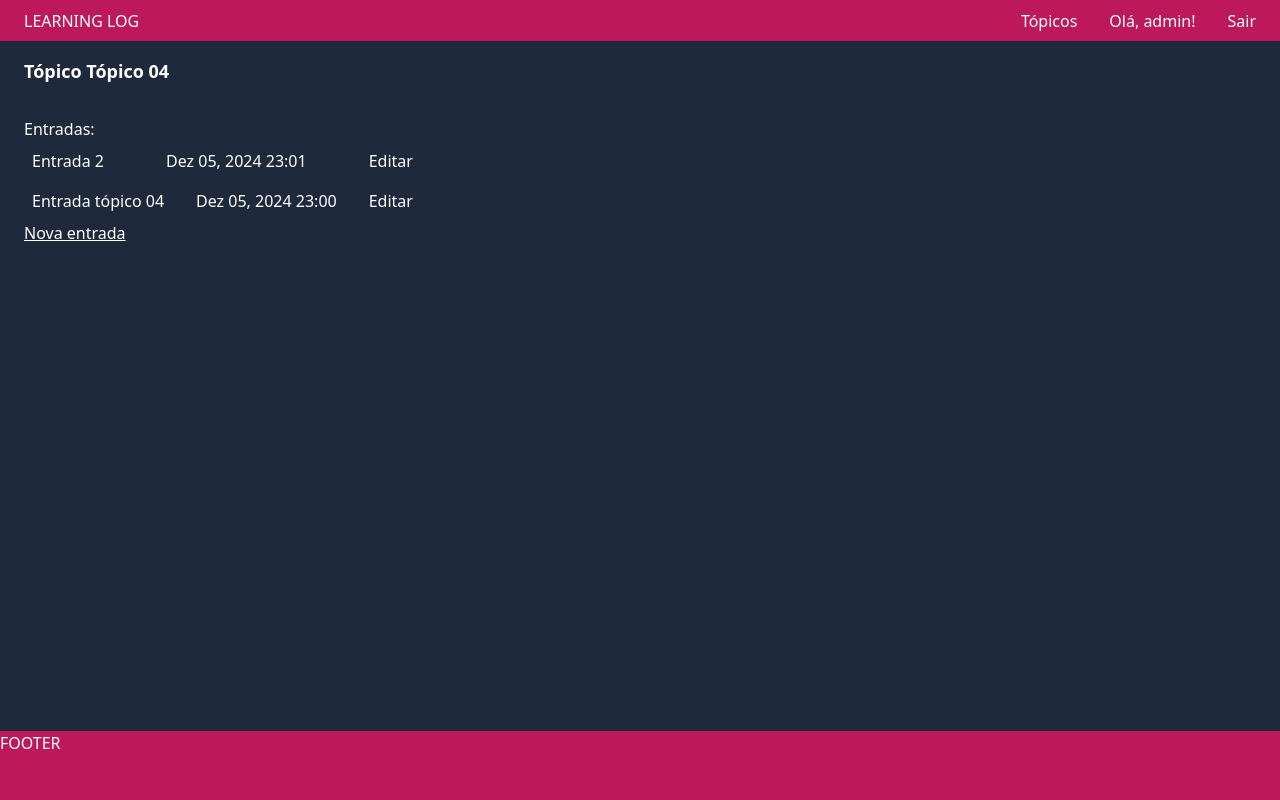
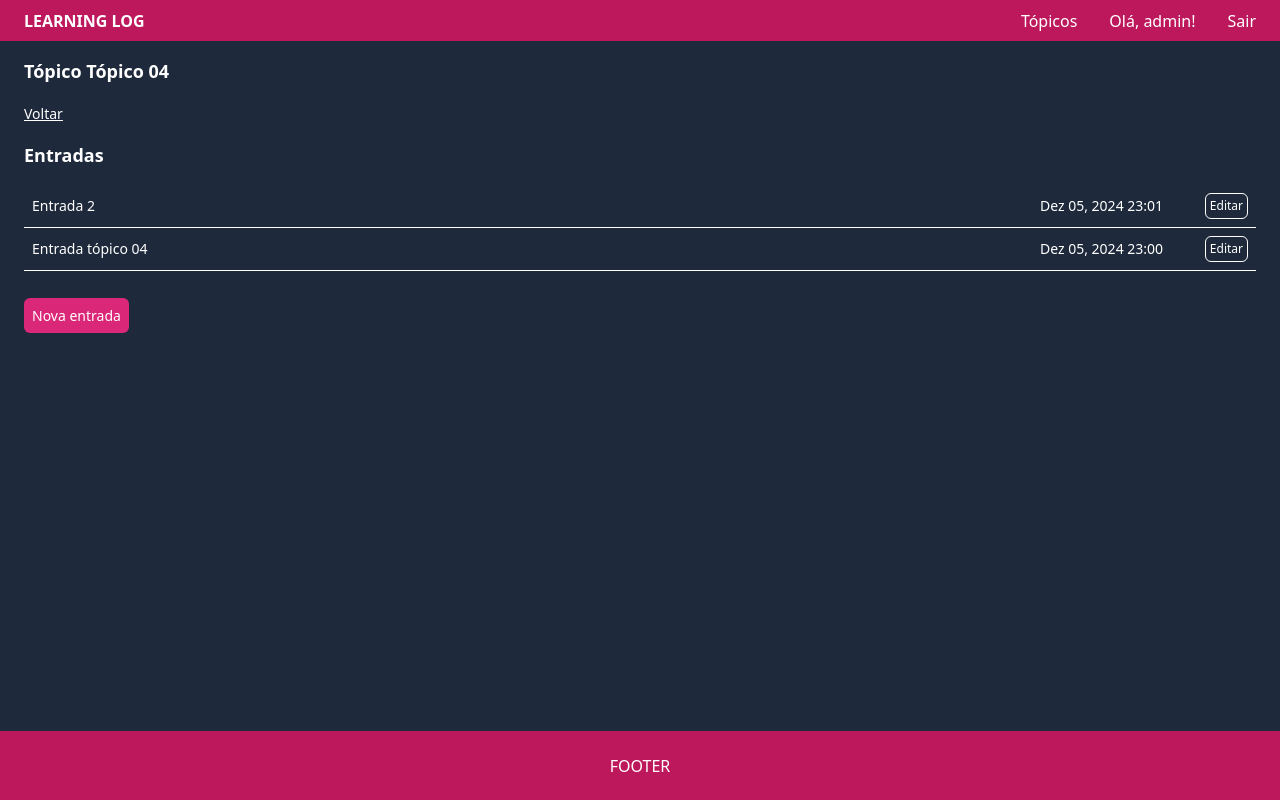
Before and after one commit to felipeleite11/curso-django-jeff-lobato, a Django app: page /topic/5/ in a window 1280 px wide. Run offline with Django 5.2, Linux system fonts and the light colour scheme; a user stored in the database is signed in; data comes from the database, SQL or seed files in the repository; both versions use the stored data as it was after the commit; some libraries are stand-ins or nearby versions.

Commit message:
Padronizando estilização.

```diff
--- a/learning_log/settings.py
+++ b/learning_log/settings.py
@@ -38,7 +38,7 @@ INSTALLED_APPS = [
     'django.contrib.messages',
     'django.contrib.staticfiles',
 	'learning_logs',
-	'users'
+	'users',
 ]
 
 MIDDLEWARE = [
--- a/learning_logs/templates/learning_logs/base.html
+++ b/learning_logs/templates/learning_logs/base.html
@@ -3,34 +3,47 @@
 <head>
 	<meta charset="UTF-8">
 	<meta name="viewport" content="width=device-width, initial-scale=1.0">
-		<title>Página inicial</title>
+	<title>Learning Log</title>
+
 	<script src="https://cdn.tailwindcss.com"></script>
+
 	<style>
 		input[type=text],
 		input[type=password],
 		textarea {
 			color: #242424 !important;
+			border-radius: 4px !important;
+			outline: 0 !important;
+			padding: 6px !important;
+			font-size: 0.85rem !important;
+		}
+
+		button {
+			font-size: 0.85rem !important;
 		}
 	</style>
 </head>
+
 <body class="bg-slate-800 text-white flex flex-col justify-between">
 	<div class="flex flex-col h-screen justify-between">
 		<header class="bg-pink-700 text-white w-full h-12 flex items-center justify-between px-6">
-				<a href="{% url 'index' %}">
+			<a href="{% url 'index' %}" class="font-bold">
 				<h1>LEARNING LOG</h1>
 			</a>
 
 			<div class="flex gap-8">
 				{% if user.is_authenticated %}
-						<a href="{% url 'topics' %}">Tópicos</a>
+					<a href="{% url 'topics' %}" class="hover:opacity-80">Tópicos</a>
 
 					Olá, {{user.username}}!
 
-						<a href="{% url 'logout' %}">Sair</a>
+					<a href="{% url 'logout' %}" class="hover:opacity-80">Sair</a>
+
 				{% else %}
-						<a href="{% url 'register' %}">Registrar</a>
 
-						<a href="{% url 'login' %}">Entrar</a>
+					<a href="{% url 'register' %}" class="hover:opacity-80">Registrar</a>
+
+					<a href="{% url 'login' %}" class="hover:opacity-80">Entrar</a>
 				{% endif %}
 			</div>
 		</header>
@@ -39,9 +52,10 @@
 			{% block content %}{% endblock content %}
 		</main>
 
-			<footer class="bg-pink-700 text-white w-full h-20">
+		<footer class="bg-pink-700 text-white w-full h-20 flex items-center justify-center">
 			<h2>FOOTER</h2>
 		</footer>
 	</div>
 </body>
+
 </html>
--- a/learning_logs/templates/learning_logs/new_entry.html
+++ b/learning_logs/templates/learning_logs/new_entry.html
@@ -1,15 +1,15 @@
 {% extends "learning_logs/base.html" %}
 
 {% block content %}
-	<a href="{% url 'topic' topic.id %}">Voltar</a>
+	<a href="{% url 'topic' topic.id %}" class="hover:opacity-80 text-sm underline">Voltar</a>
 
 	<h2 class="text-lg font-semibold my-8">Cadastrar entrada</h2>
 
-	<form action="{% url 'new_entry' topic.id %}" method="post">
+	<form action="{% url 'new_entry' topic.id %}" method="post" class="flex flex-col w-fit">
 		{% csrf_token %}
 
 		{{ form.as_p }}
 
-		<button type="submit">Adicionar</button>
+		<button type="submit" class="bg-pink-600 p-2 rounded-md hover:opacity-80">Adicionar</button>
 	</form>
 {% endblock content %}
--- a/learning_logs/templates/learning_logs/new_topic.html
+++ b/learning_logs/templates/learning_logs/new_topic.html
@@ -3,11 +3,11 @@
 {% block content %}
 	<h2 class="text-lg font-semibold mb-8">Cadastrar tópico</h2>
 
-	<form action="{% url 'new_topic' %}" method="post">
+	<form action="{% url 'new_topic' %}" method="post" class="flex flex-col w-fit gap-4">
 		{% csrf_token %}
 
 		{{ form.as_p }}
 
-		<button type="submit">Adicionar</button>
+		<button type="submit" class="bg-pink-600 p-2 rounded-md hover:opacity-80">Adicionar</button>
 	</form>
 {% endblock content %}
--- a/learning_logs/templates/learning_logs/topic.html
+++ b/learning_logs/templates/learning_logs/topic.html
@@ -1,26 +1,31 @@
 {% extends "learning_logs/base.html" %}
 
 {% block content %}
-	<h2 class="text-lg font-semibold mb-8">Tópico {{topic}}</h2>
+	<h2 class="text-lg font-semibold mb-4">Tópico {{topic}}</h2>
 
-	<h3>Entradas:</h3>
+	<a href="{% url 'topics' %}" class="hover:opacity-80 text-sm underline">Voltar</a>
 
-	<ul class="w-fit">
+	<h3 class="my-4 font-bold text-lg">Entradas</h3>
+
+	<ul class="w-full mb-8">
 		{% for entry in entries %}
-			<li class="p-2 flex justify-between gap-8">
+			<li class="p-2 grid grid-cols-[1fr_8rem_3rem] justify-between items-center gap-8 border-b border-b-white text-sm">
 				<span>{{entry.text | linebreaks}}</span>
 				<span>{{entry.date_added | date:'M d, Y H:i'}}</span>
 
-				<a href="{% url 'edit_entry' entry.id %}" class="hover:opacity-80">
+				<a
+					href="{% url 'edit_entry' entry.id %}"
+					class="hover:opacity-80 border border-white p-1 rounded-md text-xs w-fit justify-self-end"
+				>
 					Editar
 				</a>
 			</li>
 		{% empty%}
-			<li>Não há entradas.</li>
+			<li class="italic ml-8 text-sm">Não há entradas.</li>
 		{% endfor %}
 	</ul>
 
-	<a href="{% url 'new_entry' topic.id %}" class="underline">
+	<a href="{% url 'new_entry' topic.id %}" class="bg-pink-600 p-2 rounded-md hover:opacity-80 text-sm">
 		Nova entrada
 	</a>
 {% endblock content %}
--- a/users/templates/users/login.html
+++ b/users/templates/users/login.html
@@ -2,14 +2,14 @@
 
 {% block content %}
 
-	<form action="{% url 'login' %}" method="post" class="flex flex-col gap-3 w-fit">
+	<form action="{% url 'login' %}" method="post" class="flex flex-col gap-3">
 		{% csrf_token %}
 
 		{{ form.as_p }}
 
 		<input type="hidden" name="next" value="{% url 'index' %}" />
 
-		<button type="submit">
+		<button type="submit" class="bg-pink-600 p-2 rounded-md hover:opacity-80">
 			Entrar
 		</button>
 	</form>
--- a/users/templates/users/register.html
+++ b/users/templates/users/register.html
@@ -2,12 +2,12 @@
 
 {% block content %}
 
-	<form action="{% url 'register' %}" method="post" class="flex flex-col gap-3 w-fit">
+	<form action="{% url 'register' %}" method="post" class="flex flex-col gap-3">
 		{% csrf_token %}
 
 		{{ form.as_p }}
 
-		<button type="submit">
+		<button type="submit" class="bg-pink-600 p-2 rounded-md hover:opacity-80">
 			Cadastrar
 		</button>
 	</form>
```
Also changed, not shown: learning_logs/templates/learning_logs/edit_entry.html (+4 -4 lines), learning_logs/templates/learning_logs/topics.html (+6 -6 lines), db.sqlite3. Lines whose indentation alone changed are shown as unchanged.
